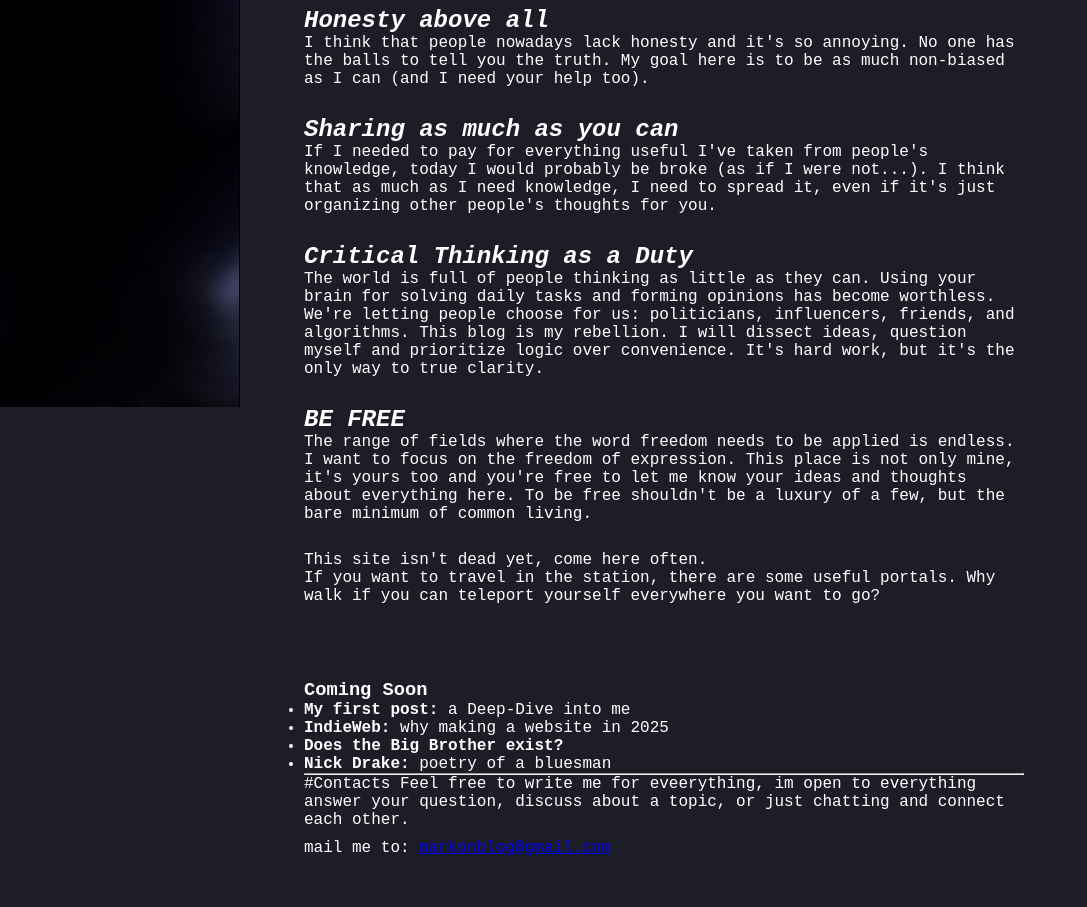
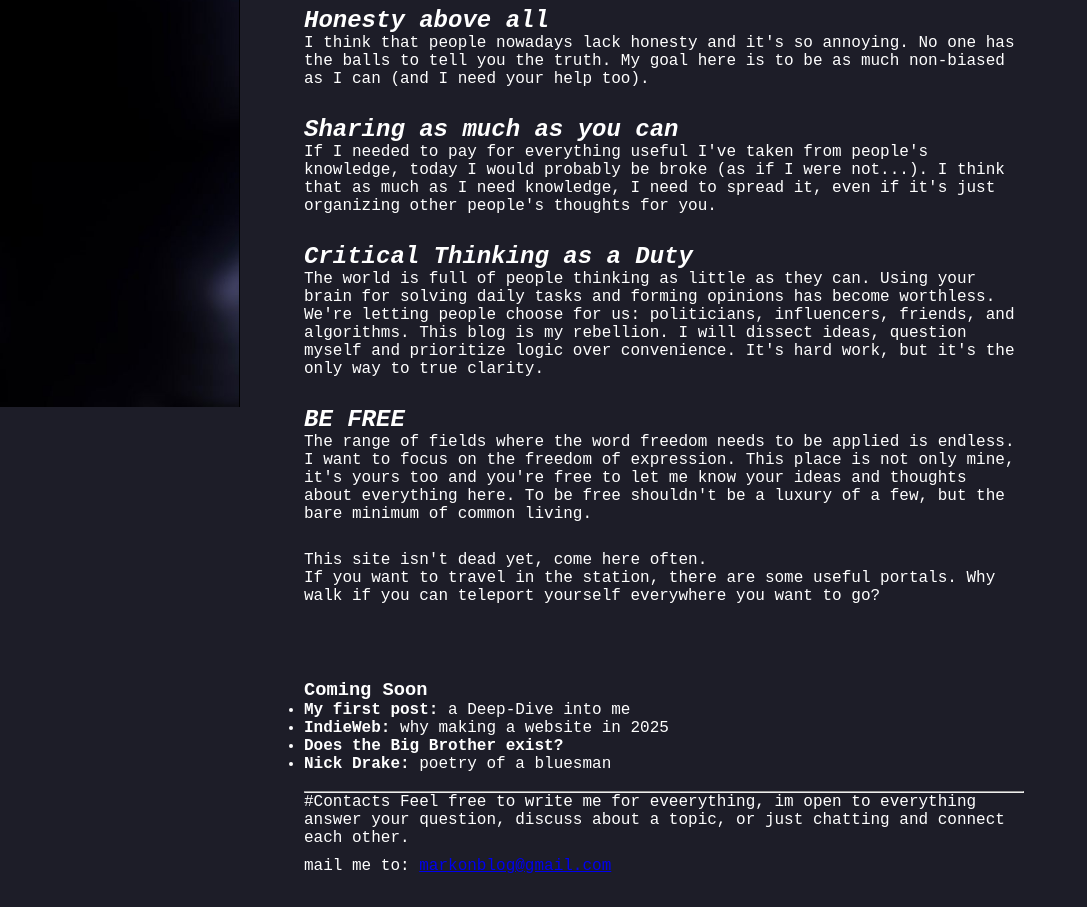
Before and after one commit to mark-on/mark-on.github.io, an Eleventy site: page src/about.md in a window 1280 px wide. Shown: the part 393-1300 px from the top of the page, without its empty margins (0-1087 px from the left). Built offline with nearby package versions, Linux system fonts and the light colour scheme; Eleventy itself is replaced by a stand-in of ours; files that its build step writes are made by us from their sources; files whose address does not match are found by name.

Commit message:
Auto update on $(date)

```diff
--- a/src/about.md
+++ b/src/about.md
@@ -35,7 +35,7 @@ If you want to travel in the station, there are some useful portals. Why walk if
 - **My first post:** a Deep-Dive into me<br>
 - **IndieWeb:** why making a website in 2025<br>
 - **Does the Big Brother exist?**<br>
-- **Nick Drake:** poetry of a bluesman
+- **Nick Drake:** poetry of a bluesman<br><br>
 
 
 ---
```
